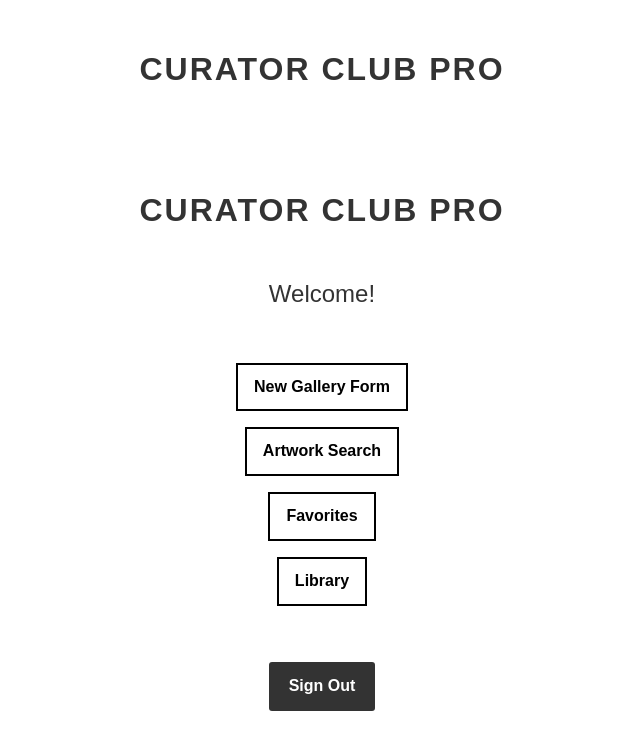
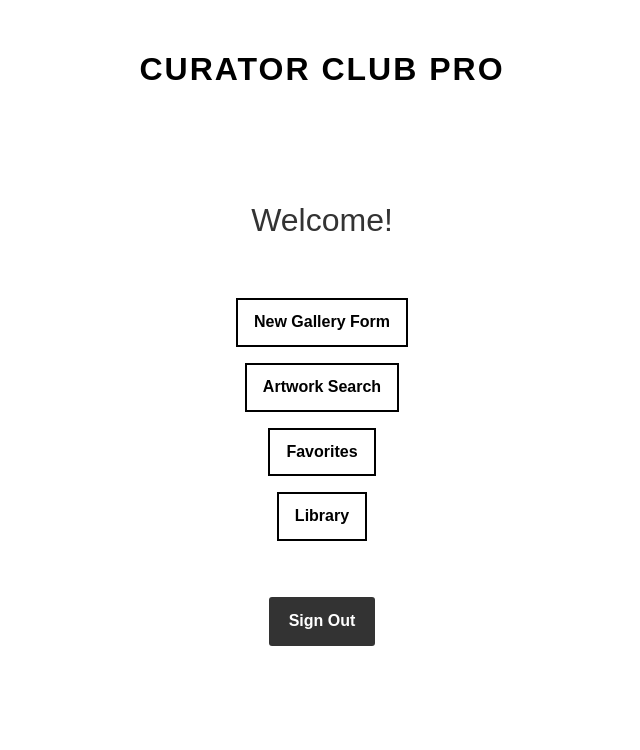
Before and after one commit to pammitu/Curator_Club_Pro, a React (Create React App) app in the folder frontend/: page /mainpage in a window 1280 px wide. Shown: the top 750 px of the page, without its empty margins (318-958 px from the left). Built offline with nearby package versions, Linux system fonts and the light colour scheme.

Commit message:
realizing that I needed to just look over my notes again ant not cry

```diff
--- a/frontend/src/components/ArtworkSearch.css
+++ b/frontend/src/components/ArtworkSearch.css
@@ -0,0 +1,18 @@
+.grid-container {
+    display: grid;
+    grid-template-columns: repeat(auto-fill, minmax(200px, 1fr));
+    gap: 20px;
+    padding: 20px;
+}
+
+.grid-item {
+    border: 1px solid #ccc;
+    padding: 10px;
+    text-align: center;
+    box-shadow: 2px 2px 6px rgba(0,0,0,0.1);
+}
+
+.artwork-image {
+    max-width:  100%;
+    max-height: 200px;
+}
--- a/frontend/src/components/ArtworkSearch.js
+++ b/frontend/src/components/ArtworkSearch.js
@@ -1,5 +1,6 @@
 import React, { useState } from 'react';
 import axios from 'axios';
+import './ArtworkSearch.css'
 
 function ArtworkSearch() {
     const [searchQuery, setSearchQuery] = useState('');
@@ -14,7 +15,7 @@ function ArtworkSearch() {
             console.log(searchData);
 
             // Limit the number of IDs to 10 using slice
-            const limitedIDs = searchData.objectIDs.slice(0, 30);
+            const limitedIDs = searchData.objectIDs.slice(0, 200);
 
             // Use the Promise.all method to fetch all object details concurrently
             const details = await Promise.all(limitedIDs.map(async id => {
@@ -32,7 +33,7 @@ function ArtworkSearch() {
 
     return (
       <div>
-        <h1>Find an Artist</h1>
+        <h1>Find an Artwork</h1>
         <form onSubmit={search}>
           <input
             type="text"
@@ -43,14 +44,17 @@ function ArtworkSearch() {
         </form>
         {error && <p>{error}</p>}
         <h2>Search Results</h2>
+        <div className="grid-container"> {/* Add a wrapper div with class for grid */}
         {searchResults.map((result, index) => (
-          <div key={index}>
+          <div className="grid-item" key={index}> {/* Each item is a grid-item */}
+            {result.primaryImage && <img className="artwork-image" src={result.primaryImage} alt={result.title} />}
             <h3>{result.title}</h3>
-            <p>{result.description}</p>
+            <p>{result.artistDisplayName}</p>
           </div>
         ))}
+        </div>
       </div>
     );
-  }
+}
 
   export default ArtworkSearch;
--- a/frontend/src/components/Layout.css
+++ b/frontend/src/components/Layout.css
@@ -5,6 +5,10 @@ body {
     line-height: 1.8;
     margin: 0;
     padding: 0;
+}
+header a {
+    text-decoration: none;
+    color: black;
 }
 
 header {
--- a/frontend/src/components/Layout.js
+++ b/frontend/src/components/Layout.js
@@ -6,7 +6,9 @@ const Layout = ({ children }) => {
     return (
         <div>
             <header>
-                <h1>CURATOR CLUB PRO</h1>
+                <Link to="/">
+                    <h1>CURATOR CLUB PRO</h1>
+                </Link>
             </header>
 
             <main>
--- a/frontend/src/components/MainPage.css
+++ b/frontend/src/components/MainPage.css
@@ -2,13 +2,9 @@
     text-align: center;
 }
 
-.main-page__title {
-    font-size: 2rem;
-    margin-bottom: 2rem;
-}
 
 .main-page__welcome {
-    font-size: 1.5rem;
+    font-size: 2rem;
     margin-bottom: 2rem;
 }
 
--- a/frontend/src/components/MainPage.js
+++ b/frontend/src/components/MainPage.js
@@ -7,7 +7,6 @@ import './MainPage.css'
 function MainPage() {
     return (
         <div className="main-page">
-            <h1 className="main-page__title">Curator Club Pro</h1>
             <p className="main-page__welcome">Welcome!</p>
             <nav className="main-page__nav">
                 <ul className="main-page__list">
```
